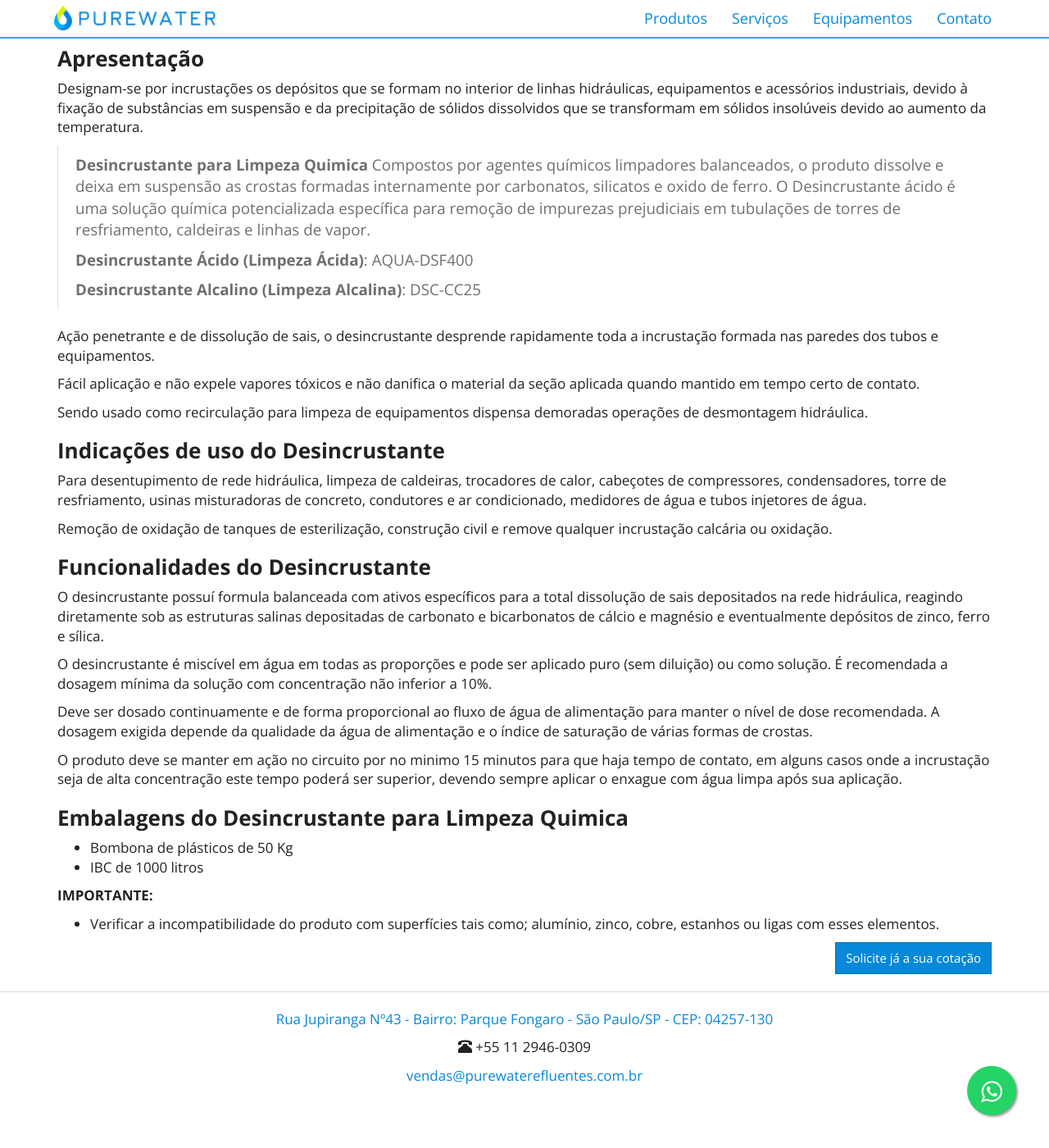
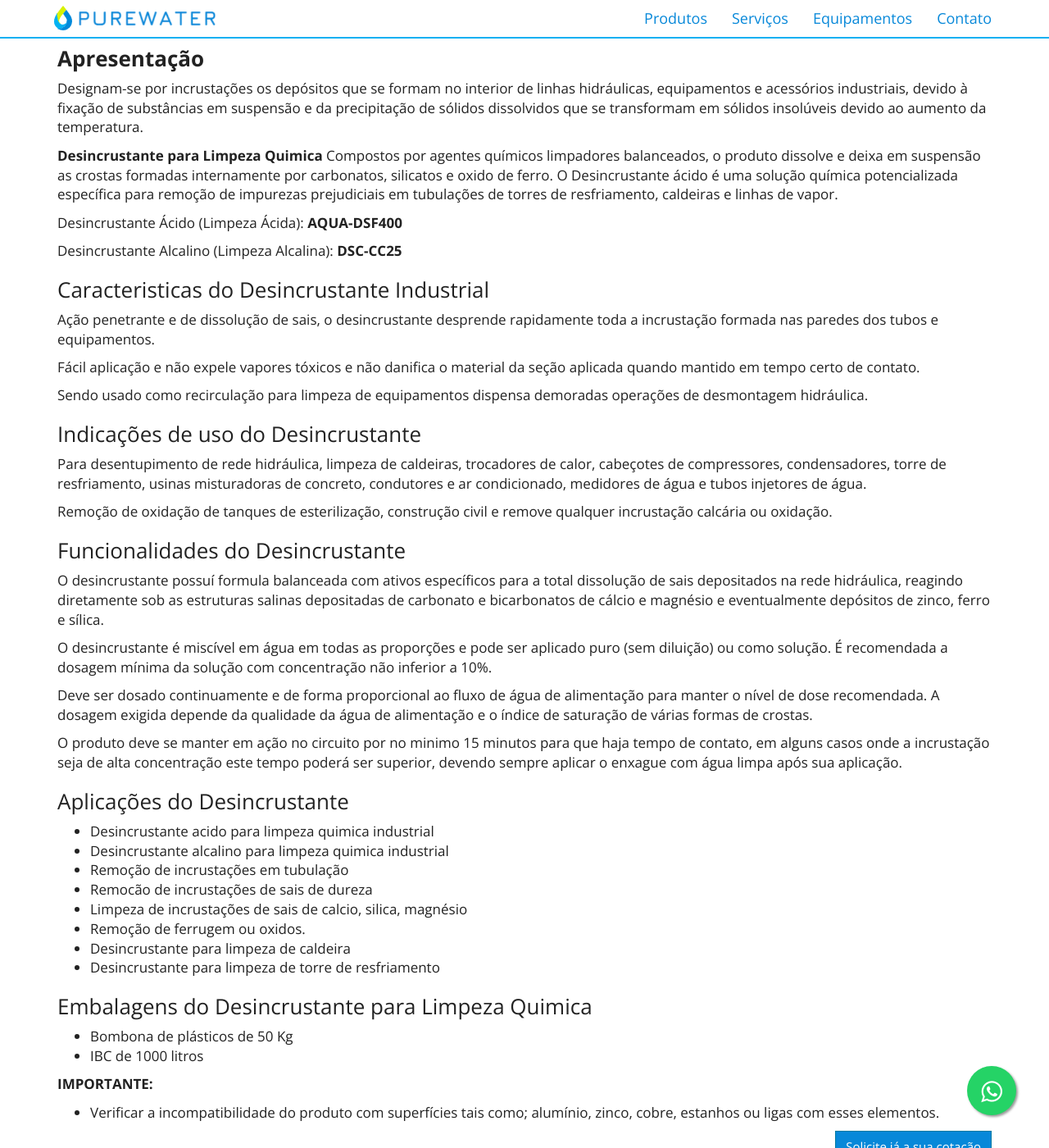
Before and after one commit to purewaterefluentes/purewaterefluentes.github.io, a Jekyll site: the page built from produtos/desincrustante.md, in a window 1280 px wide and 1400 px high, scrolled down 1028 px. Shown: the whole window at 82% size. Built offline with Jekyll 4.4.1, drawn with Linux system fonts in a browser that asks for light colours; nearby versions of some CDN libraries; library files that are not in the unit come from our copies.

Commit message:
Update desincrustante.md

```diff
--- a/produtos/desincrustante.md
+++ b/produtos/desincrustante.md
@@ -1,8 +1,10 @@
 ---
 layout: contato
-pageTitle: DESINCRUSTANTE INDUSTRIAL | LIMPEZA QUIMICA | CALDEIRA | TORRE DE RESFRIAMENTO | GERADOR DE VAPOR
+pageTitle: Desincrustante para Caldeira,  Limpeza quimica para Torre de Resfriamento
 title: Desincrustante
 subtitle: Desincrustante para Caldeiras - Torre de Resfriamento - Chiller - Rede Hidráulica Industrial - Desincrustante ácido
+Keywords: Desincrustante acido, Torre de Resfriamento, Chiller, Rede Hidráulica, Caldeira, limpeza quimica.
+Description: Desincrustante ácido é uma solução química potencializada específica para remoção de impurezas prejudiciais em tubulações de torres de resfriamento, caldeiras e linhas de vapor.
 ---
 <figure class="figure">
   <img src="../../website/images/desincrustante_acido_limpeza_tubulacao_industrial.jpg" class="figure-img img-fluid rounded" alt="Desincrustante industrial para limpeza quimica" style="max-width: 100%;">
@@ -12,11 +14,13 @@ subtitle: Desincrustante para Caldeiras - Torre de Resfriamento - Chiller - Rede
 
 Designam-se por incrustações os depósitos que se formam no interior de linhas hidráulicas, equipamentos e acessórios industriais, devido à fixação de substâncias em suspensão e da precipitação de sólidos dissolvidos que se transformam em sólidos insolúveis devido ao aumento da temperatura.
 
->**Desincrustante para Limpeza Quimica** Compostos por agentes químicos limpadores balanceados, o produto dissolve e deixa em suspensão as crostas formadas internamente por carbonatos, silicatos e oxido de ferro. O Desincrustante ácido é uma solução química potencializada específica para remoção de impurezas prejudiciais em tubulações de torres de resfriamento, caldeiras e linhas de vapor.
->
->**Desincrustante Ácido (Limpeza Ácida)**: AQUA-DSF400
->
->**Desincrustante Alcalino (Limpeza Alcalina)**: DSC-CC25
+**Desincrustante para Limpeza Quimica** Compostos por agentes químicos limpadores balanceados, o produto dissolve e deixa em suspensão as crostas formadas internamente por carbonatos, silicatos e oxido de ferro. O Desincrustante ácido é uma solução química potencializada específica para remoção de impurezas prejudiciais em tubulações de torres de resfriamento, caldeiras e linhas de vapor.
+
+Desincrustante Ácido (Limpeza Ácida): **AQUA-DSF400**
+
+Desincrustante Alcalino (Limpeza Alcalina): **DSC-CC25**
+
+### Caracteristicas do Desincrustante Industrial
 
 Ação penetrante e de dissolução de sais, o desincrustante desprende rapidamente toda a incrustação formada nas paredes dos tubos e equipamentos.
 
@@ -24,13 +28,13 @@ Fácil aplicação e não expele vapores tóxicos e não danifica o material da
 
 Sendo usado como recirculação para limpeza de equipamentos dispensa demoradas operações de desmontagem hidráulica.
 
-### **Indicações de uso do Desincrustante**
+### Indicações de uso do Desincrustante
 
 Para desentupimento de rede hidráulica, limpeza de caldeiras, trocadores de calor, cabeçotes de compressores, condensadores, torre de resfriamento, usinas misturadoras de concreto, condutores e ar condicionado, medidores de água e tubos injetores de água.
 
 Remoção de oxidação de tanques de esterilização, construção civil e remove qualquer incrustação calcária ou oxidação.
 
-### **Funcionalidades do Desincrustante**
+### Funcionalidades do Desincrustante
 
 O desincrustante possuí formula balanceada com ativos específicos para a total dissolução de sais depositados na rede hidráulica, reagindo diretamente sob as estruturas salinas depositadas de carbonato e bicarbonatos de cálcio e magnésio e eventualmente depósitos de zinco, ferro e sílica.
 
@@ -42,7 +46,18 @@ A dosagem exigida depende da qualidade da água de alimentação e o índice de
 
 O produto deve se manter em ação no circuito por no minimo 15 minutos para que haja tempo de contato, em alguns casos onde a incrustação seja de alta concentração este tempo poderá ser superior, devendo sempre aplicar o enxague com água limpa após sua aplicação.
 
-### **Embalagens do Desincrustante para Limpeza Quimica**
+### Aplicações do Desincrustante
+
+- Desincrustante acido para limpeza quimica industrial
+- Desincrustante alcalino para limpeza quimica industrial
+- Remoção de incrustações em tubulação
+- Remocão de incrustações de sais de dureza
+- Limpeza de incrustações de sais de calcio, silica, magnésio
+- Remoção de ferrugem ou oxidos.
+- Desincrustante para limpeza de caldeira
+- Desincrustante para limpeza de torre de resfriamento
+
+### Embalagens do Desincrustante para Limpeza Quimica
 
 - Bombona de plásticos de 50 Kg
 - IBC de 1000 litros
```
